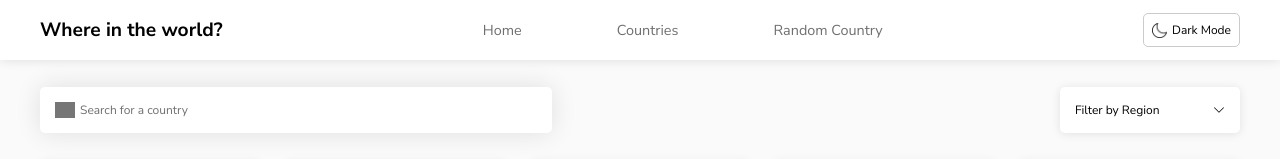
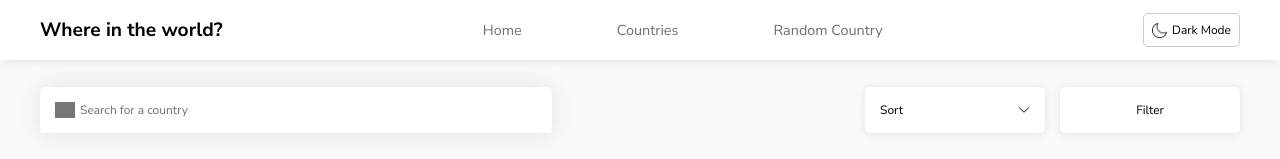
Before and after one commit to RichusD/Country-Data-Explorer_FM, a React (Create React App) app: page /countries in a window 1280 px wide. Shown: the top 159 px of the page. Built offline with nearby package versions, Linux system fonts and the light colour scheme; grey boxes are pictures that could not be loaded.

Commit message:
Completed Sort feature

```diff
--- a/src/App.js
+++ b/src/App.js
@@ -15,7 +15,8 @@ import {
   DarkLightModeContext,
   ComparedCountriesContext,
   DisplayedCountriesContext,
-  FiltersContext
+  FiltersContext,
+  SortContext
 } from "./utils/Contexts";
 
 import {
@@ -26,6 +27,8 @@ import {
   landlockedList,
 } from "./utils/filterArrays"
 
+import sortOptionsList from "./utils/SortOptions"
+
 import { generateFilter } from "./utils/sharedFunctions";
 
 function App() {
@@ -33,6 +36,7 @@ function App() {
   const [comparedCountries, setComparedCountries] = useState([])
   const [displayedCountries, setDisplayedCountries] = useState([])
   const [filterConditions, setFilterConditions] = useState({})
+  const [sortOptions, setSortOptions] = useState([...sortOptionsList])
   const [darkMode, setDarkMode] = useState(false)
   const [loading, setLoading] = useState(true)
 
@@ -83,6 +87,7 @@ function App() {
       <DarkLightModeContext.Provider value={{darkMode, setDarkMode}}>
       <DisplayedCountriesContext.Provider value={{displayedCountries, setDisplayedCountries}}>
       <FiltersContext.Provider value={{filterConditions, setFilterConditions}}>
+      <SortContext.Provider value={{sortOptions, setSortOptions}}>
         <BrowserRouter>
           <Routes>
             <Route path="/" element={<SharedLayout/>}>
@@ -93,6 +98,7 @@ function App() {
             </Route>
           </Routes>
         </BrowserRouter>
+      </SortContext.Provider>
       </FiltersContext.Provider>
       </DisplayedCountriesContext.Provider>
       </DarkLightModeContext.Provider>
--- a/src/components/SearchFilter.js
+++ b/src/components/SearchFilter.js
@@ -1,24 +1,25 @@
-import React from "react"
+import {React, useState} from "react"
 import {BsChevronDown} from "react-icons/bs"
 
 import mg from "../images/mag-glass.png"
 import FilterSidebar from "./FilterSidebar"
+import SortDropdown from "./SortDropdown"
 
 
 function SearchFilter({
   showCompareWindow,
-  showFilter,
-  setShowFilter,
   handleFilterClick,
   filterConditions,
   searchTerm,
   handleSearch,
   handleClearComparisons,
   filterActive,
-  handleClearFilters
+  handleClearFilters,
+  handleSortClick,
 })
-
 {
+  const [showFilter, setShowFilter] = useState(false)
+  const [showSort, setShowSort] = useState(false)
 
   return (
     <div className="sf-container">
@@ -33,8 +34,10 @@ function SearchFilter({
       <div className="filter-buttons-wrapper">
         {filterActive && <button onClick={() => handleClearFilters()} className="clear-comparison-button">Clear Active Filters</button>}
         {showCompareWindow && <button onClick={() => handleClearComparisons()} className="clear-comparison-button">Clear Comparisons</button>}
-        <button onClick={() => setShowFilter(!showFilter)} className="filter-button">Filter by Region <BsChevronDown className="filter-button-chevron"/></button>
+        <button onClick={() => showSort ? "" : setShowSort(!showSort)} className="sort-button">Sort <BsChevronDown/></button>
+        <button onClick={() => setShowFilter(!showFilter)} className="filter-button">Filter</button>
       </div>
+      {showSort && <SortDropdown setShowSort={setShowSort} handleSortClick={handleSortClick}/>}
       {showFilter && <FilterSidebar setShowFilter={setShowFilter} showFilter={showFilter} filterConditions={filterConditions} handleFilterClick={handleFilterClick}/>}
     </div>
   );
--- /dev/null
+++ b/src/components/SortDropdown.js
@@ -0,0 +1,34 @@
+import { useContext } from "react"
+import {TiTick} from "react-icons/ti"
+
+import { useClickOutside } from "../utils/sharedFunctions"
+import { SortContext } from "../utils/Contexts"
+
+
+
+function SortDropdown({setShowSort, handleSortClick}){
+
+    const {sortOptions} = useContext(SortContext)
+
+    const sortWindow = useClickOutside(()=>{
+        setShowSort(false)})
+
+    return (
+        <div ref={sortWindow} className="dropdown-container">
+            {sortOptions.map((option)=>{
+                return(
+                <div
+                    key={Math.random()}
+                    data-sortoption={option.name}
+                    onClick={(event)=>handleSortClick(event)}
+                    className={`${option.checked ? "dropdown-item-checked" : "dropdown-item"}`}
+                >
+                    <p>{option.name}</p> {option.checked ? <TiTick/> : ""}
+                </div>
+                )
+            })}
+        </div>
+    )
+}
+
+export default SortDropdown
--- a/src/pages/CountriesPage.js
+++ b/src/pages/CountriesPage.js
@@ -8,7 +8,8 @@ import {
   ComparedCountriesContext,
   CountriesContext,
   DisplayedCountriesContext,
-  FiltersContext
+  FiltersContext,
+  SortContext
 } from "../utils/Contexts"
 
 import { generateFilter } from "../utils/sharedFunctions"
@@ -21,8 +22,9 @@ import {
   landlockedList
 } from "../utils/filterArrays"
 
+import sortOptionsList from "../utils/SortOptions"
+
 function CountriesPage() {
-  const [showFilter, setShowFilter] = useState(false)
   const [searchTerm, setSearchTerm] = useState("")
   const [showCompareWindow, setShowCompareWindow] = useState(false)
   const [raiseCompareWindow, setRaiseCompareWindow] = useState(false)
@@ -32,6 +34,7 @@ function CountriesPage() {
   const {countriesData} = useContext(CountriesContext)
   const {displayedCountries, setDisplayedCountries} = useContext(DisplayedCountriesContext)
   const {filterConditions, setFilterConditions} = useContext(FiltersContext)
+  const {sortOptions, setSortOptions} = useContext(SortContext)
 
   //This handles the actual filter and search together
   function filterAndSearch(currentSearchTerm, filterConditions){
@@ -96,7 +99,100 @@ function CountriesPage() {
       })
     }
     //Finally, set the countries list to this filtered list of countries, so we can see it on screen
-    setDisplayedCountries(newList)
+    setDisplayedCountries(performSort(newList,sortOptions))
+  }
+
+  //SORT FUNCTION, takes a list to be sorted returns by setting displayed countries
+  function handleSortClick(event){
+    let updatedSortOptions = []
+    const clickedOption = event.currentTarget.getAttribute("data-sortoption")
+
+    if (!clickedOption){
+      setSortOptions([...sortOptionsList])
+    } else {
+      updatedSortOptions = sortOptionsList.map((option)=>{
+        if (option.name === clickedOption){
+          return {name:option.name,checked: true}
+        } else {
+          return {name:option.name, checked:false}
+        }
+      })
+      setSortOptions([...updatedSortOptions])
+    }
+
+    return setDisplayedCountries(performSort(displayedCountries,updatedSortOptions))
+  }
+
+  function performSort (arrayToSort, sortOptions){
+    let newList = [...arrayToSort]
+
+    sortOptions.map((option)=>{
+      if (option.checked){
+        if (option.name === "Alphabetically (A-Z)"){
+          newList = newList.sort(function (a,b){
+            if (a.name.common.toLowerCase() < b.name.common.toLowerCase()){
+              return -1
+            } else if (a.name.common.toLowerCase() > b.name.common.toLowerCase()){
+              return 1
+            } else {
+              return 0
+            }
+          })
+        } else if (option.name === "Alphabetically (Z-A)"){
+          newList = newList.sort(function (a,b){
+            if (a.name.common.toLowerCase() < b.name.common.toLowerCase()){
+              return 1
+            } else if (a.name.common.toLowerCase() > b.name.common.toLowerCase()){
+              return -1
+            } else {
+              return 0
+            }
+          })
+        } else if (option.name === "Population (high to low)"){
+          newList = newList.sort(function (a,b){
+            if (a.population < b.population){
+              return 1
+            } else if (a.population > b.population){
+              return -1
+            } else {
+              return 0
+            }
+          })
+        } else if (option.name === "Population (low to high)"){
+          newList = newList.sort(function (a,b){
+            if (a.population < b.population){
+              return -1
+            } else if (a.population > b.population){
+              return 1
+            } else {
+              return 0
+            }
+          })
+        } else if (option.name === "Area (high to low)"){
+          newList = newList.sort(function (a,b){
+            if (a.area < b.area){
+              return 1
+            } else if (a.area > b.area){
+              return -1
+            } else {
+              return 0
+            }
+          })
+        } else if (option.name === "Area (low to high)"){
+          newList = newList.sort(function (a,b){
+            if (a.area < b.area){
+              return -1
+            } else if (a.area > b.area){
+              return 1
+            } else {
+              return 0
+            }
+          })
+        }
+      }
+    })
+
+    return newList
   }
 
   //This function handles the click on a filter
@@ -225,12 +321,11 @@ function CountriesPage() {
           searchTerm={searchTerm}
           handleSearch={handleSearch}
           filterConditions={filterConditions}
-          showFilter={showFilter}
-          setShowFilter={setShowFilter}
           handleFilterClick={handleFilterClick}
           handleClearComparisons={handleClearComparisons}
           filterActive={filterActive}
           handleClearFilters={handleClearFilters}
+          handleSortClick={handleSortClick}
         />
 
         <Countries
--- a/src/pages/Details.js
+++ b/src/pages/Details.js
@@ -44,7 +44,7 @@ function Details () {
                     <div className="country-details-wrapper">
 
                             <p className="details-text-title-l">Native Name: </p>
-                            <p className="details-text-l">{countryData.name.nativeName[Object.keys(countryData.name.nativeName)[0]].official}</p>
+                            {<p className="details-text-l">{Object.keys(countryData.name.nativeName)[0] ? countryData.name.nativeName[Object.keys(countryData.name.nativeName)[0]].official : "There is no official native name for this country."}</p>}
                             <p className="details-text-title-r">Driving Side: </p>
                             <p className="details-text-r">
                                 {capitalise(countryData.car.side)}
--- a/src/pages/styles.css
+++ b/src/pages/styles.css
@@ -73,6 +73,7 @@ body{
     align-items: center;
     box-shadow: var(--shadow-setting);
     height:100%;
+    z-index: 4;
 }
 nav {
     display: flex;
@@ -180,12 +181,11 @@ input::placeholder{
     gap: 15px;
 }
 
-.filter-button{
+.sort-button{
     display: flex;
     align-items: center;
     justify-content: space-between;
     width: 15rem;
-    margin-right: var(--margin-push);
     padding: 15px;
     border-radius: 5px;
     border: none;
@@ -194,7 +194,22 @@ input::placeholder{
     background-color: white;
     transition: 0.1s;
 }
+.filter-button{
+    padding: 15px;
+    width: 15rem;
+    margin-right: var(--margin-push);
+    border-radius: 5px;
+    background-color: white;
+    border: none;
+    box-shadow: var(--shadow-setting);
+    cursor: pointer;
+    transition: 0.1s;
+
+}
 .filter-button:hover{
+    background-color: rgba(233, 233, 233);
+}
+.sort-button:hover{
     background-color: rgba(233, 233, 233);
 }
 
@@ -202,16 +217,19 @@ input::placeholder{
 
 .dropdown-container{
     position: absolute;
-    top: 70px;
-    right: 40px;
-    width: 15rem;
+    top: 75px;
+    right: 234px;
+    width: 250px;
     background-color: white;
     border: 1px solid var(--body-colour);
     border-radius: 5px;
     opacity: 1;
+    overflow: hidden;
+
 }
 
-.dropdown-item{
+.dropdown-item,
+.dropdown-item-checked{
     display: flex;
     align-items: center;
     justify-content: space-between;
@@ -219,10 +237,15 @@ input::placeholder{
     padding: 0 2rem;
     line-height: 3rem;
     transition: 100ms;
+    cursor:pointer;
 }
 .dropdown-item:hover{
     background-color: rgb(233, 233, 233);
-    border-radius: 5px;
+}
+
+.dropdown-item-checked{
+    background-color: var(--highlight-red);
+    color:white;
 }
 
 /* ##### FILTER SIDEBAR ########################################################### */
@@ -235,7 +258,7 @@ input::placeholder{
     top: 0;
     height: 100%;
     overflow-y: scroll;
-    z-index: 5;
+    z-index: 6;
     box-shadow: var(--shadow-setting)
 }
 
@@ -275,7 +298,7 @@ input::placeholder{
 }
 .darkness{
     position: fixed;
-    z-index: 1;
+    z-index: 5;
     top: 0%;
     left: 0%;
     height: 100vh;
@@ -650,7 +673,7 @@ input[type="range"]::-moz-range-thumb{
     min-height: 35rem;
     overflow-y: auto;
     justify-content: space-evenly;
-    z-index: 5;
+    z-index: 6;
     border-radius: 7px;
     box-shadow: var(--shadow-setting);
 }
--- a/src/utils/Contexts.js
+++ b/src/utils/Contexts.js
@@ -14,3 +14,6 @@ export const FiltersContext = createContext({})
 
 //We also need the displayed countries to persist between routes
 export const DisplayedCountriesContext = createContext({})
+
+//We need the sort setting to persist between routes
+export const SortContext = createContext({})
--- /dev/null
+++ b/src/utils/SortOptions.js
@@ -0,0 +1,28 @@
+const sortOptions = [
+    {
+        name:"Alphabetically (A-Z)",
+        checked: true
+    },
+    {
+        name:"Alphabetically (Z-A)",
+        checked: false
+    },
+    {
+        name:"Population (high to low)",
+        checked: false
+    },
+    {
+        name:"Population (low to high)",
+        checked: false
+    },
+    {
+        name:"Area (high to low)",
+        checked: false
+    },
+    {
+        name:"Area (low to high)",
+        checked: false
+    },
+]
+
+export default sortOptions
```
